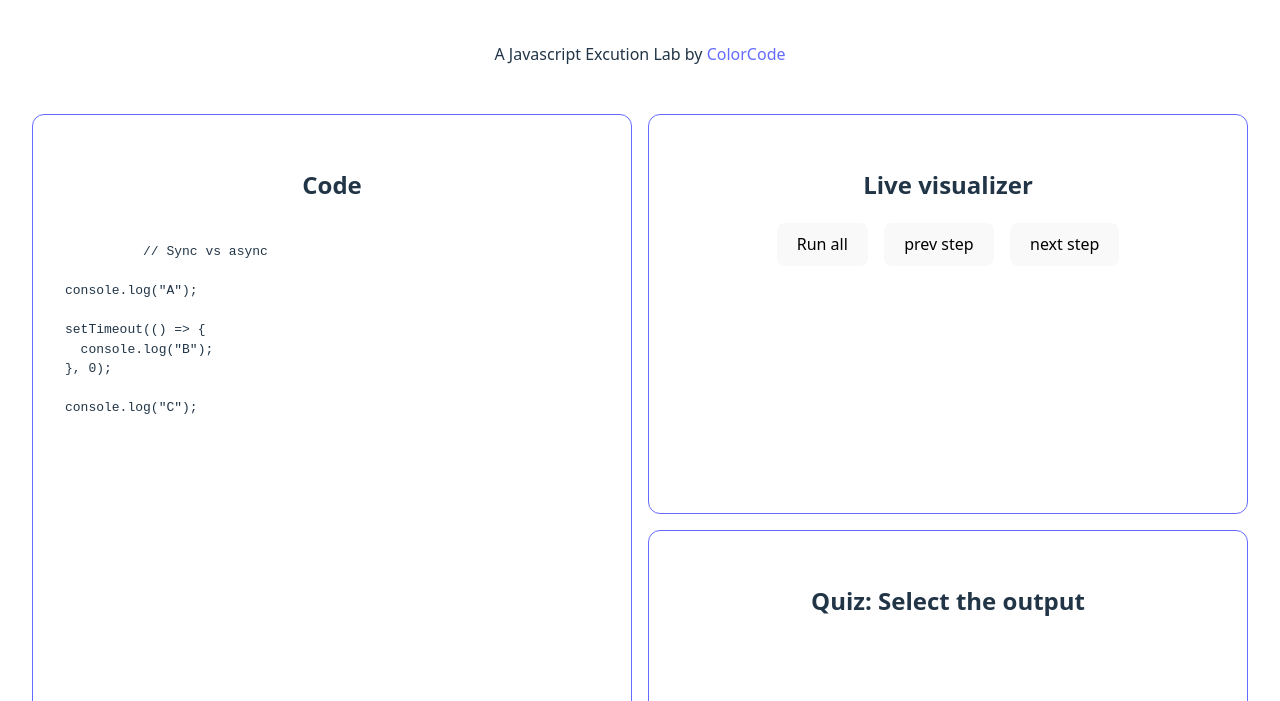
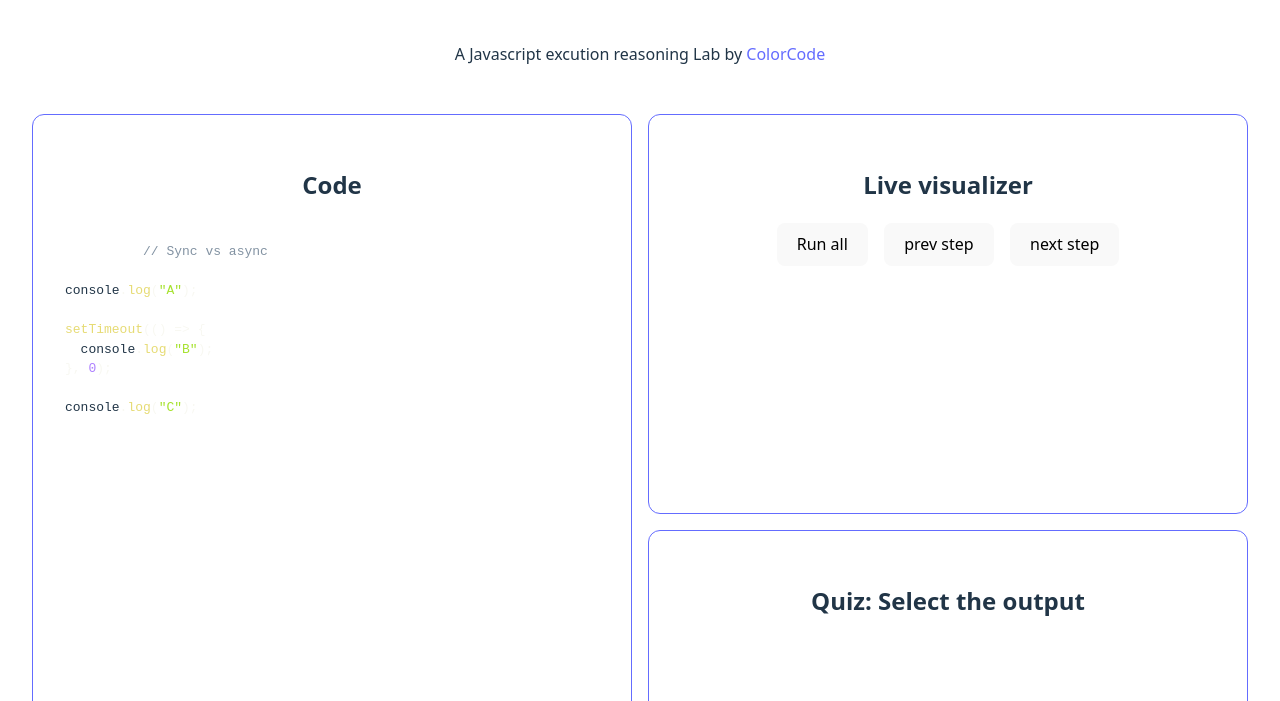
Before and after one commit to benjaAguilar/unbreakableJs, a website built with Vite: page index.html in a window 1280 px wide. Shown: the part 99-800 px from the top of the page. Built offline with nearby package versions, Linux system fonts and the light colour scheme.

Commit message:
chore: specified reasoning lab

```diff
--- a/index.html
+++ b/index.html
@@ -4,11 +4,12 @@
     <meta charset="UTF-8" />
     <meta name="viewport" content="width=device-width, initial-scale=1.0" />
     <title>unbreakablejs</title>
+    <link rel="stylesheet" href="/prism.css">
   </head>
   <body>
     <div class='title'>
       <h1>Unbreakable JS</h1>
-      <p>A Javascript Excution Lab by <a href="https://github.com/benjaAguilar" target='_blank'>ColorCode</a></p>
+      <p>A Javascript excution reasoning Lab by <a href="https://github.com/benjaAguilar" target='_blank'>ColorCode</a></p>
     </div>
     <div id="app"></div>
     <script type="module" src="/src/main.ts"></script>
```
